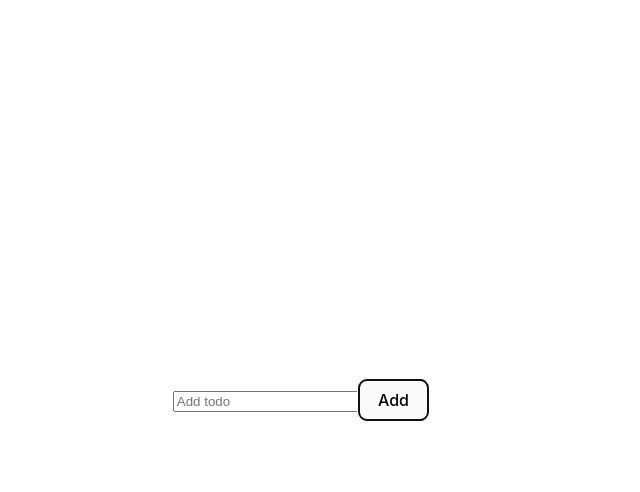
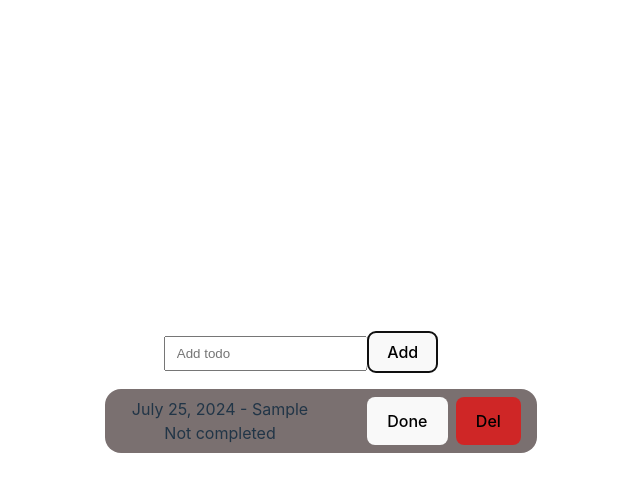
Before and after one commit to posanrobi/TodoApp, a React (Vite) app in the folder vite-project/: page / in a window 1280 px wide. Both pictures are taken after typing "Sample" into the empty fields and a click on the button "Add". Shown: the top 492 px of the page, without its empty margins (339-979 px from the left). Built offline with nearby package versions, Linux system fonts and the light colour scheme.

Commit message:
del add done

```diff
--- a/vite-project/src/App.jsx
+++ b/vite-project/src/App.jsx
@@ -1,7 +1,8 @@
 import { useState } from "react";
 import "./App.css";
 import { useDispatch, useSelector } from "react-redux";
-import { addTodo } from "./store/store";
+import { addTodo, deleteTodo, toggleTodo } from "./store/store";
+import classes from "./Todos.module.css";
 
 function App() {
   const [text, setText] = useState("");
@@ -13,6 +14,14 @@ function App() {
       dispatch(addTodo(text));
       setText("");
     }
+  };
+
+  const handleDeleteTodo = (id) => {
+    dispatch(deleteTodo(id));
+  };
+
+  const handleToggleTodo = (id) => {
+    dispatch(toggleTodo(id));
   };
 
   const handleInputChange = (e) => {
@@ -27,11 +36,50 @@ function App() {
           value={text}
           onChange={handleInputChange}
           placeholder="Add todo"
+          className={classes.inputField}
         />
         <button onClick={handleAddTodo}>Add</button>
+        <ul>
+          {todos.map((todo) => {
+            const date = new Date(todo.id);
+            const formattedDate = date.toLocaleDateString("en-US", {
+              year: "numeric",
+              month: "long",
+              day: "numeric",
+            });
+
+            const itemClass = todo.completed
+              ? `${classes.todoItem} ${classes.completedTodo}`
+              : classes.todoItem;
+
+            return (
+              <li
+                key={todo.id}
+                className={`${itemClass} ${classes.todoItemText}`}
+              >
+                <div>
+                  {`${formattedDate} - ${todo.text} ${
+                    todo.completed ? "Completed" : "Not completed"
+                  }`}
+                </div>
+                <div className={classes.todoItemButtons}>
+                  <button onClick={() => handleToggleTodo(todo.id)}>{`${
+                    todo.completed ? "Cancel" : "Done"
+                  }`}</button>
+                  <button
+                    onClick={() => handleDeleteTodo(todo.id)}
+                    className={classes.deleteTodo}
+                  >
+                    Del
+                  </button>
+                </div>
+              </li>
+            );
+          })}
+          {todos.length === 0 && <p>No todos yet</p>}
+        </ul>
       </div>
     </>
   );
 }
-
 export default App;
--- /dev/null
+++ b/vite-project/src/Todos.module.css
@@ -0,0 +1,33 @@
+.todoItem {
+  background-color: rgb(122, 112, 112);
+  padding: 0.5rem 1rem;
+  border-radius: 1rem;
+  list-style: none;
+  margin: 0.5rem 0;
+  width: 30rem;
+  height: 3rem;
+  display: flex;
+  gap: 3rem;
+}
+
+.todoItemButtons {
+  display: flex;
+  gap: 0.5rem;
+}
+
+.todoItemText {
+  width: 25rem;
+}
+
+.inputField {
+  padding: 0.5rem 0.7rem;
+}
+
+.deleteTodo {
+  background-color: rgba(242, 9, 9, 0.711);
+  color: #000;
+}
+
+.completedTodo {
+  background-color: rgb(188, 93, 93);
+}
```
